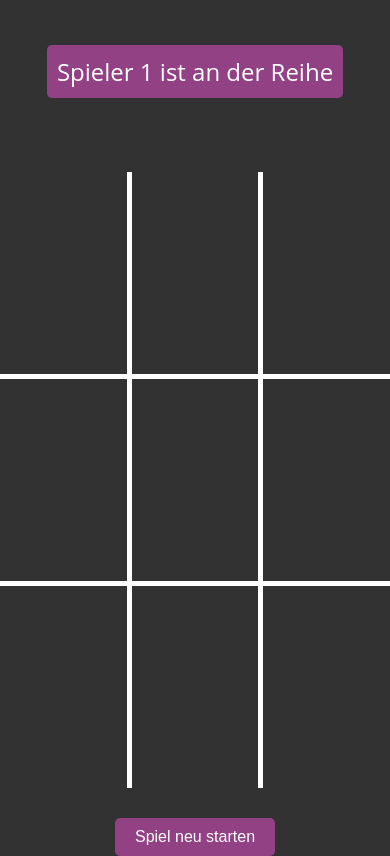
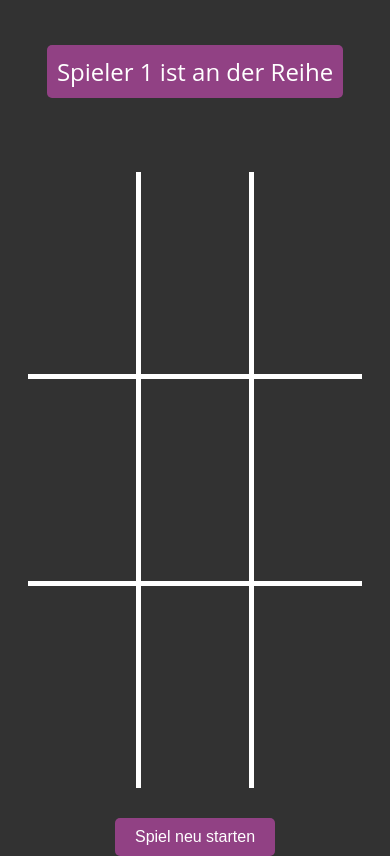
Before and after one commit to FuchsMiriam/tic-tac-toe, a plain HTML site: page index.html in a window 390 px wide. Shown: the part 76-932 px from the top of the page. Drawn offline with Linux system fonts and the light colour scheme.

Commit message:
responsive

```diff
--- a/index.html
+++ b/index.html
@@ -5,7 +5,7 @@
     <meta charset="UTF-8">
     <meta name="viewport" content="width=device-width, initial-scale=1.0">
     <title>Tic Tac Toe</title>
-
+    <link rel="shortcut icon" href="./img/tictactoe.ico" type="image/x-icon">
     <link rel="stylesheet" href="style.css">
 </head>
 
--- a/style.css
+++ b/style.css
@@ -104,3 +104,17 @@ button:hover {
     transform: translate(-50%, -50%);
     z-index: 9999;
 }
+
+@media (max-width: 640px) {
+    table {
+        width: 90%;
+        height: 90%;
+    }
+}
+
+@media (max-width: 500px) {
+    #content {
+        width: 95%;
+        height: auto;
+    }
+}
```
Also changed, not shown: img/tictactoe.ico (added).
